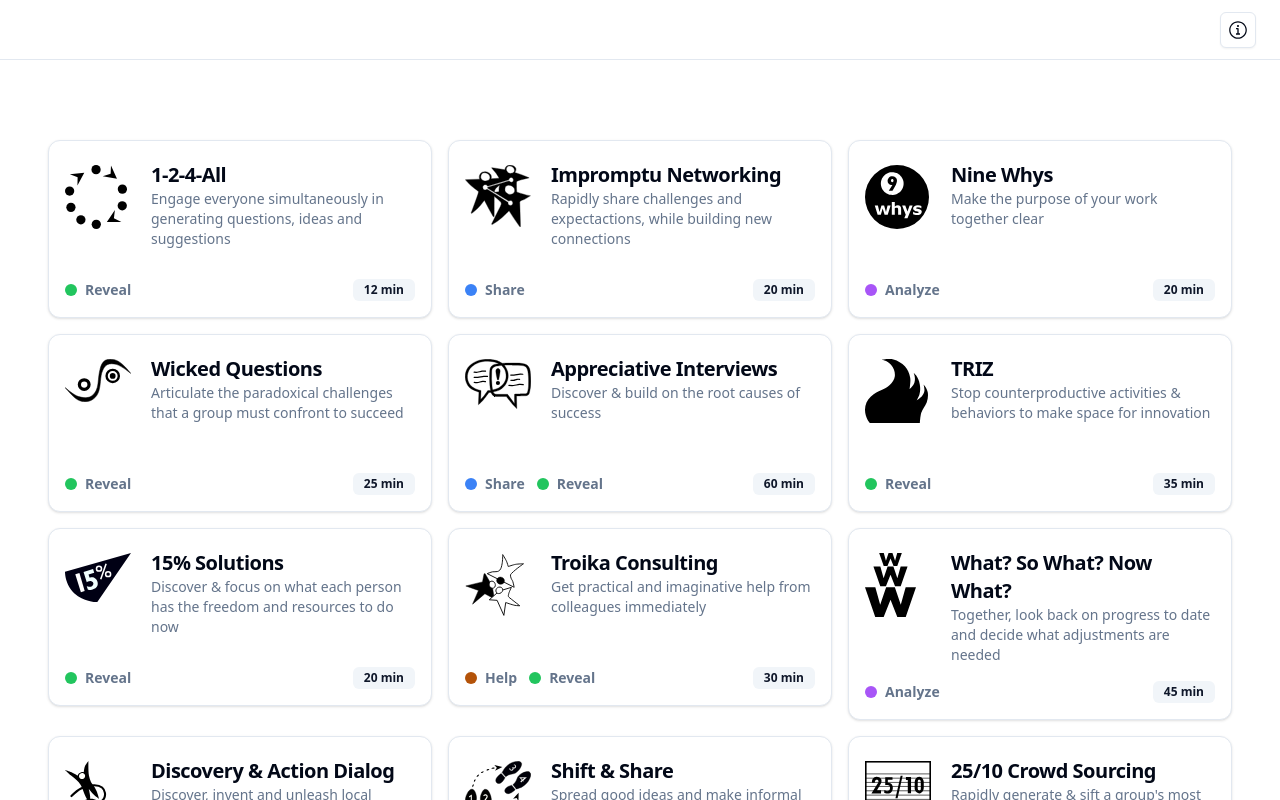
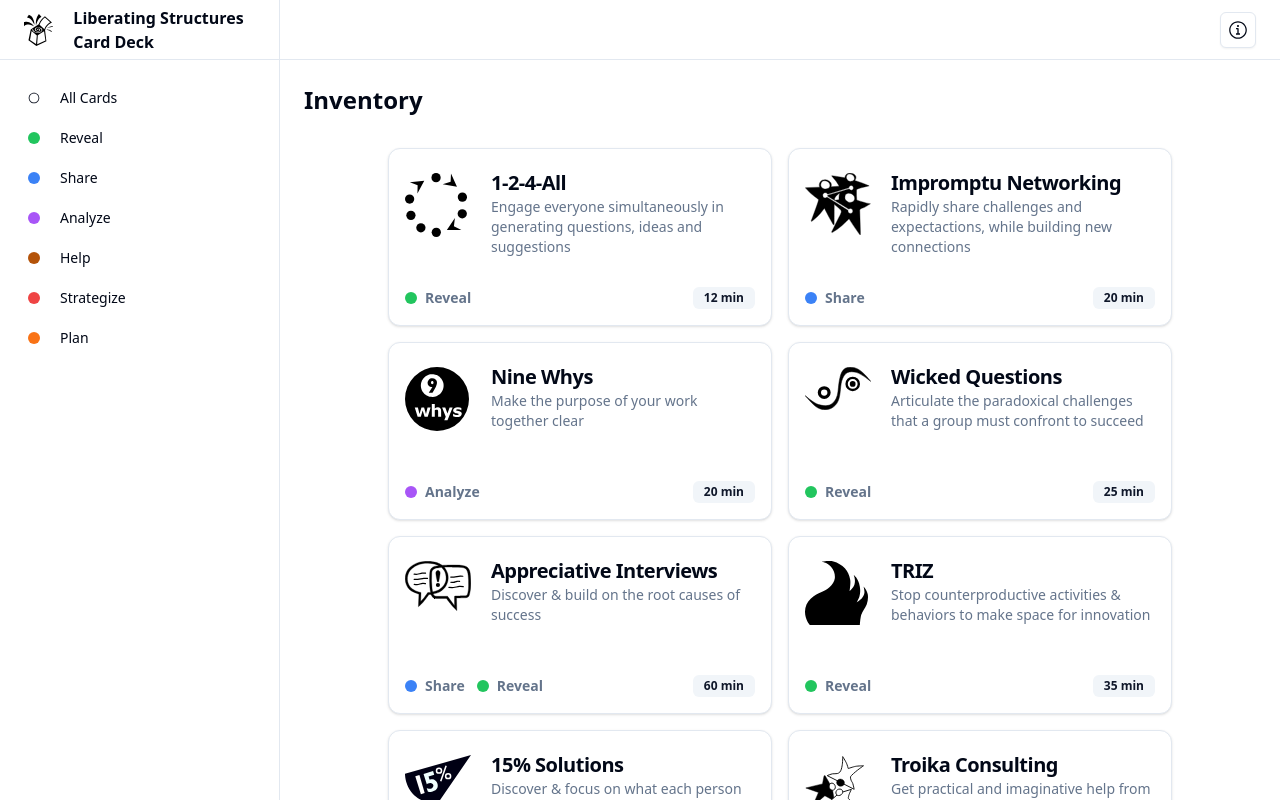
Before and after one commit to vpapadopou/ls-cards-online, a React (Vite) app: page / in a window 1280 px wide. Shown: the top 800 px of the page. Built offline with nearby package versions, Linux system fonts and the light colour scheme; the HTML template or start-up script is replaced by a standard one.

Commit message:
Incorporated new sidebar and navigation in app

```diff
--- a/src/App.jsx
+++ b/src/App.jsx
@@ -1,6 +1,7 @@
 import { React, useState } from 'react';
 
 import Navigation from './components/navigation/Navigation';
+import Sidebar from './components/navigation/Sidebar';
 
 import CardModal from './components/card-modal/CardModal';
 import LSCardPreview from './components/ls-card/LSCardPreview';
@@ -13,32 +14,61 @@ function App() {
   // Index in deck array: card id - 1
   const [selectedCardData, setSelectedCardData] = useState(deckData[0]);
 
-  const handleAboutCardPreviewClick = () => {
-    // Set selected card data to NULL to show the about card
-    setSelectedCardData(null);
-    setOpenLSCardModal(true);
-  };
-
   const handleLSCardPreviewClick = (cardId) => {
     setSelectedCardData(deckData[cardId - 1]);
     setOpenLSCardModal(true);
   };
 
+  const handleSidebarClick = () => {
+    // TODO
+  };
+
+  const handleNavbarClick = (selectedCategory) => {
+    if (selectedCategory === 'about') {
+      // Set selected card data to NULL to show the about card
+      setSelectedCardData(null);
+      setOpenLSCardModal(true);
+      return;
+    }
+
+    handleSidebarClick(selectedCategory);
+  };
+
   return (
     <>
-      {/* Navbar */}
-      <Navigation onClick={handleAboutCardPreviewClick} />
-      {/* /Navbar */}
       {/* Modal */}
       <CardModal openModal={openLSCardModal} setOpenModal={setOpenLSCardModal} cardData={selectedCardData} />
       {/* /Modal */}
-      {/* Card Grid */}
-      <div className="flex flex-wrap gap-4 place-content-center items-start py-20 px-4">
-        {deckData.map((cardData) => (
-          <LSCardPreview key={cardData.id} data={cardData} onClick={handleLSCardPreviewClick} />
-        ))}
+      {/* Main page */}
+      <div className="grid w-full min-h-screen md:grid-cols-[220px_1fr] lg:grid-cols-[280px_1fr]">
+        {/* Sidebar */}
+        <Sidebar onClick={handleSidebarClick} />
+        {/* /Sidebar */}
+        {/* Main panel */}
+        <div className="flex flex-col">
+          {/* Navigation bar */}
+          <Navigation onClick={handleNavbarClick} />
+          {/* /Navigation bar */}
+          {/* Content */}
+          <main className="flex flex-col flex-1 p-4 lg:p-6">
+            {/* Title */}
+            <div className="flex items-center">
+              <h1 className="text-lg font-semibold md:text-2xl">Inventory</h1>
+            </div>
+            {/* /Title */}
+            {/* Card grid */}
+            <div className="flex flex-wrap gap-4 place-content-center items-start py-8">
+              {deckData.map((cardData) => (
+                <LSCardPreview key={cardData.id} data={cardData} onClick={handleLSCardPreviewClick} />
+              ))}
+            </div>
+            {/* /Card grid */}
+          </main>
+          {/* /Content */}
+        </div>
+        {/* /Main panel */}
       </div>
-      {/* /Card Grid */}
+      {/* /Main page */}
     </>
   );
 }
```
